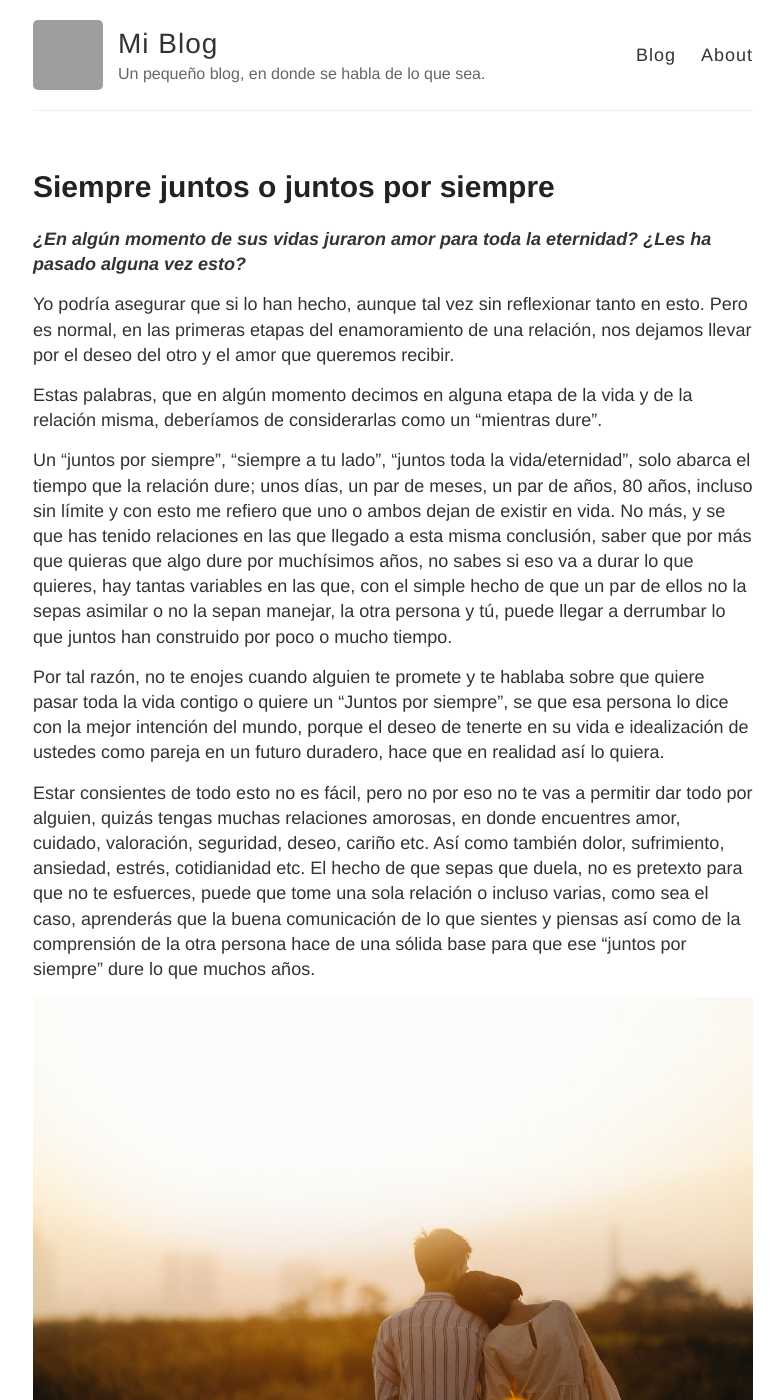
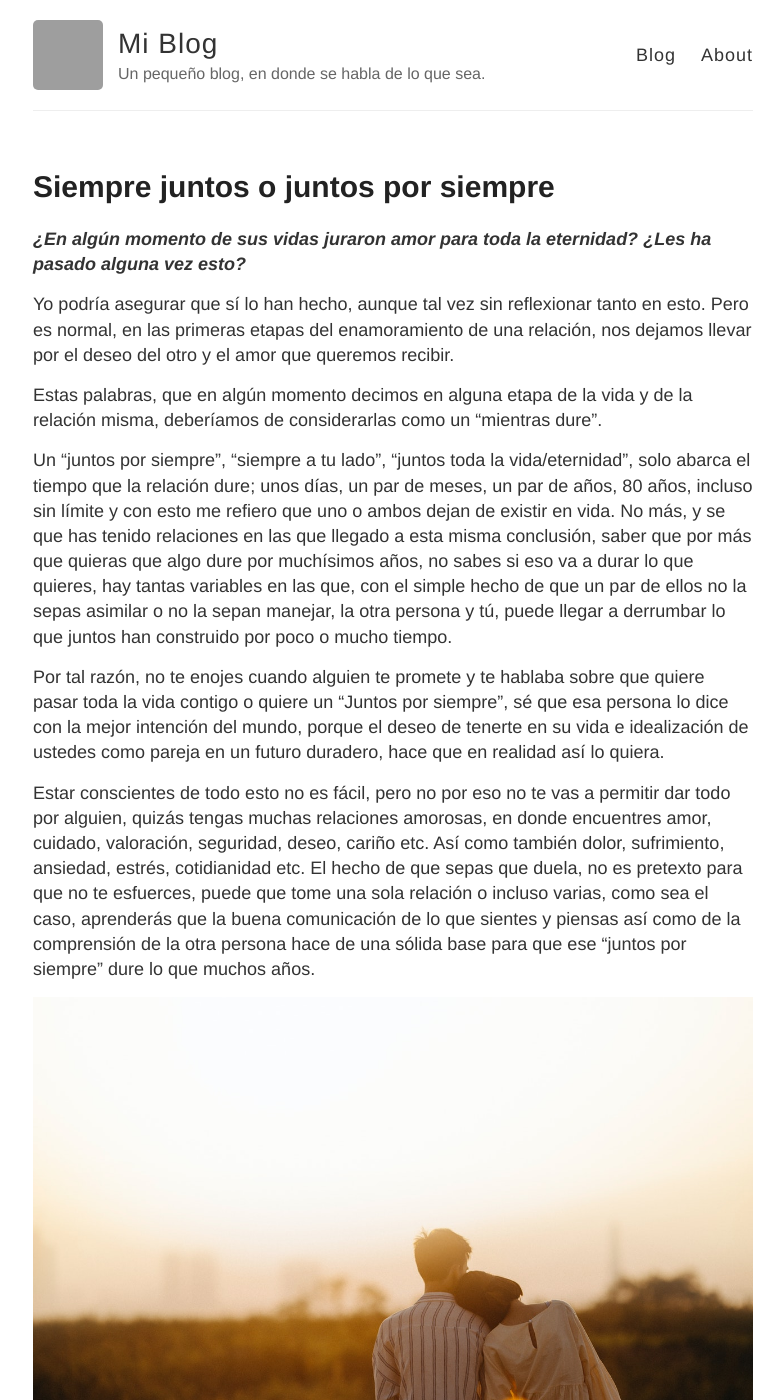
Before and after one commit to markconfig/blog-Jkyll, a Jekyll site: the page built from _posts/2021-9-8-Siempre-Juntos.md, in a window 1280 px wide and 1400 px high. Shown: the whole window, without its empty margins (247-1031 px from the left). Built offline with Jekyll 4.4.1, drawn with Linux system fonts in a browser that asks for light colours; some of the changed text lies outside the part shown; grey boxes are pictures that could not be loaded.

Commit message:
Update 2021-9-8-Siempre-Juntos.md

```diff
--- a/_posts/2021-9-8-Siempre-Juntos.md
+++ b/_posts/2021-9-8-Siempre-Juntos.md
@@ -5,21 +5,21 @@
 
 ***¿En algún momento de sus vidas juraron amor para toda la eternidad?*** ***¿Les ha pasado alguna vez esto?***
 
-Yo podría asegurar que si lo han hecho, aunque tal vez sin reflexionar tanto en esto. Pero es normal, en las primeras etapas del enamoramiento de una relación, nos dejamos llevar por el deseo del otro y el amor que queremos recibir.
+Yo podría asegurar que sí lo han hecho, aunque tal vez sin reflexionar tanto en esto. Pero es normal, en las primeras etapas del enamoramiento de una relación, nos dejamos llevar por el deseo del otro y el amor que queremos recibir.
 
 Estas palabras, que en algún momento decimos en alguna etapa de la vida y de la relación misma, deberíamos de considerarlas como un "mientras dure".
 
 Un "juntos por siempre", "siempre a tu lado", "juntos toda la vida/eternidad", solo abarca el tiempo que la relación dure; unos días, un par de meses, un par de años, 80 años, incluso sin límite y con esto me refiero que uno o ambos dejan de existir en vida. No más, y se que has tenido relaciones en las que llegado a esta misma conclusión, saber que por más que quieras que algo dure por muchísimos años, no sabes si eso va a durar lo que quieres, hay tantas variables en las que, con el simple hecho de que un par de ellos no la sepas asimilar o no la sepan manejar, la otra persona y tú, puede llegar a derrumbar lo que juntos han construido por poco o mucho tiempo.
 
-Por tal razón, no te enojes cuando alguien te promete y te hablaba sobre que quiere pasar toda la vida contigo o quiere un "Juntos por siempre", se que esa persona lo dice con la mejor intención del mundo, porque el deseo de tenerte en su vida e idealización de ustedes como pareja  en un futuro duradero, hace que en realidad así lo quiera.
+Por tal razón, no te enojes cuando alguien te promete y te hablaba sobre que quiere pasar toda la vida contigo o quiere un "Juntos por siempre", sé que esa persona lo dice con la mejor intención del mundo, porque el deseo de tenerte en su vida e idealización de ustedes como pareja en un futuro duradero, hace que en realidad así lo quiera.
 
-Estar consientes de todo esto no es fácil, pero no por eso no te vas a permitir dar todo por alguien, quizás tengas muchas relaciones amorosas, en donde encuentres amor, cuidado, valoración, seguridad, deseo, cariño etc. Así como también dolor, sufrimiento, ansiedad, estrés, cotidianidad etc. El hecho de que sepas que duela, no es pretexto para que no te esfuerces, puede que tome una sola relación o incluso varias, como sea el caso, aprenderás que la buena comunicación de lo que sientes y piensas así como de la comprensión de la otra persona hace de una sólida base para que ese "juntos por siempre" dure lo que muchos años.
+Estar conscientes de todo esto no es fácil, pero no por eso no te vas a permitir dar todo por alguien, quizás tengas muchas relaciones amorosas, en donde encuentres amor, cuidado, valoración, seguridad, deseo, cariño etc. Así como también dolor, sufrimiento, ansiedad, estrés, cotidianidad etc. El hecho de que sepas que duela, no es pretexto para que no te esfuerces, puede que tome una sola relación o incluso varias, como sea el caso, aprenderás que la buena comunicación de lo que sientes y piensas así como de la comprensión de la otra persona hace de una sólida base para que ese "juntos por siempre" dure lo que muchos años.
 
 
 ![JuntosPorSiempre]({{ site.baseurl }}/images/JuntosPorSiempre.jpg)
 
 
-## La importancia de amar y ser amado
+## Todo es subjetivo
 
 Todo lo que digo aquí es ideas propias, construidas por vivencias y/o experiencias y considerando que el deseo es el deseo del otro, y si nos metiéramos al caso por caso encontraríamos tantas cosas que influyen en las relaciones de las personas para que puedan desarrollar o sabotear su "Juntos por siempre".
 
```
Also changed, not shown: other parts of _posts/2021-9-8-Siempre-Juntos.md (+2 -2 lines).
